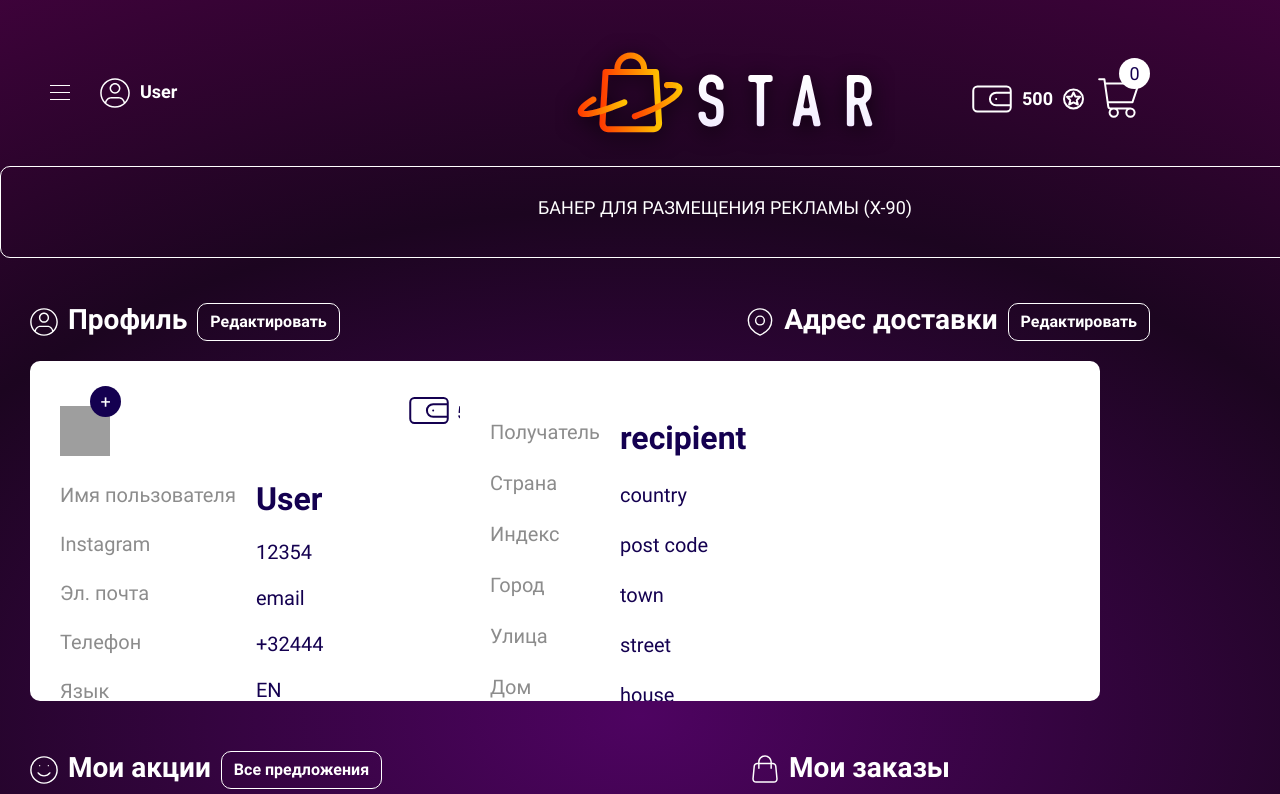
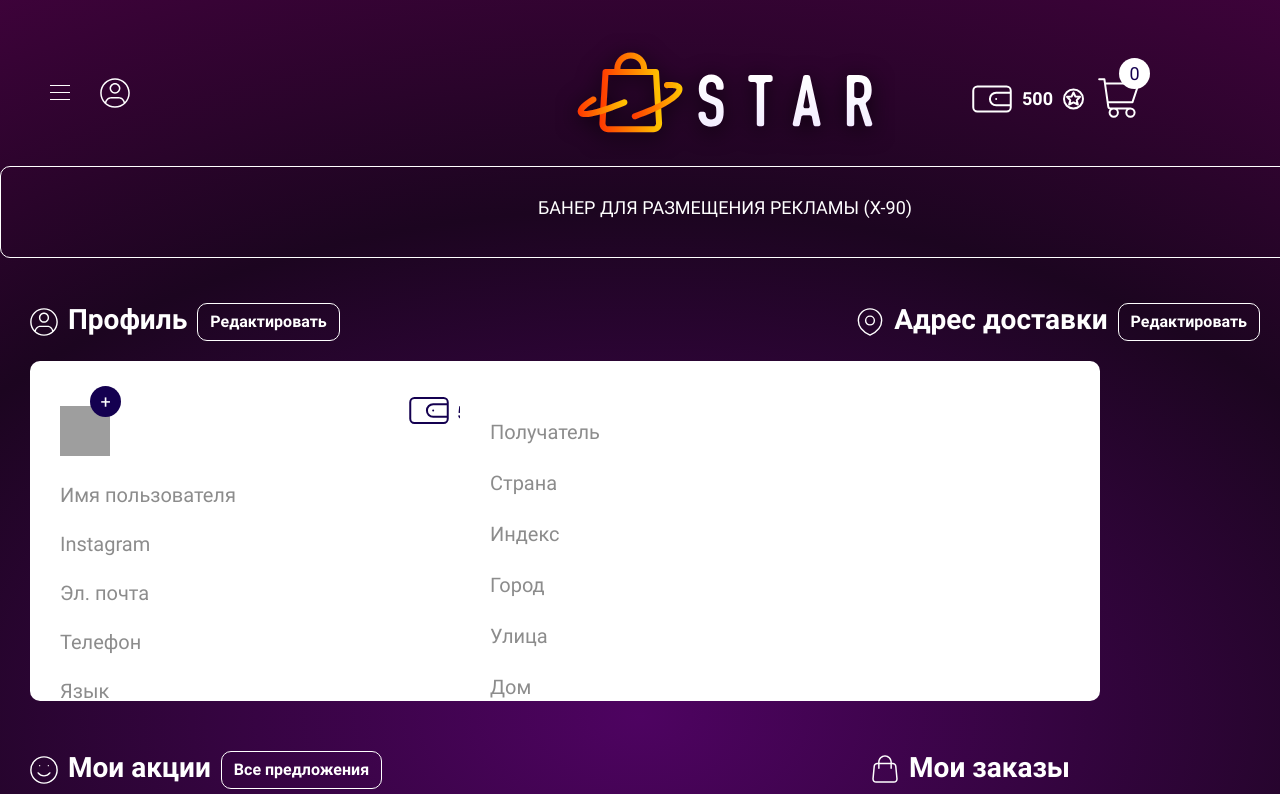
Before and after one commit to pulesos/star-one-test-web, a React (Create React App) app: page /profile in a window 1280 px wide. Shown: the top 794 px of the page. Built offline with nearby package versions, Linux system fonts and the light colour scheme; grey boxes are pictures that could not be loaded.

Commit message:
added some hook and added localstorage

```diff
--- a/src/App.jsx
+++ b/src/App.jsx
@@ -1,5 +1,6 @@
 import { useState } from 'react';
 import { Route, Routes } from 'react-router-dom';
+import useLocalStorage from './hooks/useLocalStorage';
 import './App.css';
 import data from './data/data'
 import Banner from './components/Banner/Banner';
@@ -18,19 +19,22 @@ import TopPricePage from './pages/TopPricePage/TopPricePage';
 import WinnersPage from './pages/WinnersPage/WinnersPage';
 import CategoriesDetailsPage from './pages/CategoriesDetailsPage/CategoriesDetailsPage';
 import DescriptionPage from './pages/DescriptionPage/DescriptionPage';
+import { useEffect } from 'react';
 
 function App() {
-  const [modalActive, setModalActive] = useState(false)
-  const [name, setName] = useState('User')
 
 
-  const [list, setList] = useState(data)
+
+  const [modalActive, setModalActive] = useState(false)
+  const [name, setName] = useLocalStorage('name')
+
+  const [list, setList] = useLocalStorage('data', data)
 
   const handleClick = (item) => {
     if (list.indexOf(item) !== -1) return
     setList([...list, item])
+
   }
-
 
 
   return (
--- a/src/components/CurrentEvents/CurrentEventsItem/CurrentEventsItem.jsx
+++ b/src/components/CurrentEvents/CurrentEventsItem/CurrentEventsItem.jsx
@@ -1,9 +1,11 @@
 import { useEffect, useState } from 'react'
+import useLocalStorage from '../../../hooks/useLocalStorage';
+
 import './CurrentEventsItem.scss'
 
 const CurrentEventsItem = () => {
 
-   const [timeLeft, setTimeLeft] = useState(5*60)
+    const [timeLeft, setTimeLeft] = useLocalStorage('timer',  5 * 60)
 
     const getPadTime = (time) => time.toString().padStart(2, '0')
 
@@ -12,13 +14,12 @@ const CurrentEventsItem = () => {
 
     useEffect(() => {
         const interval = setInterval(() => {
-            setTimeLeft((timeLeft) => (timeLeft >= 1 ? timeLeft - 1 : setDisabled(false) || 5*60))
+            setTimeLeft((timeLeft) => (timeLeft >= 1 ? timeLeft - 1 : setDisabled() ||  5 * 60))
         }, 1000)
         return () => clearInterval(interval)
     }, [])
 
-    const [appState, changeState] = useState({
-        // disabled: false,
+    const [appState, changeState] = useLocalStorage('CurrentEventsItem', {
         objects: [
             {id: 1, title: 'Apple iPhone 13 Pro Max 256Gb (небесно-голубой)', avatar: 'https://cdn-icons-png.flaticon.com/512/147/147144.png', statusItem: false},
             {id: 2, title: '500 Stars', avatar: 'https://cdn-icons-png.flaticon.com/512/147/147144.png', statusItem: false},
@@ -28,15 +29,11 @@ const CurrentEventsItem = () => {
 
 
     const toggleActive = (index) => {
-        let arrayCopy = [...appState.objects]
+        let arrayCopy = [...appState.objects];
+        arrayCopy[index].statusItem = !arrayCopy[index].statusItem;
+        changeState({...appState, objects: arrayCopy});
+      }
 
-        arrayCopy[index].statusItem
-            ? (arrayCopy[index].statusItem = false)
-            : (arrayCopy[index].statusItem = true)
-            setDisabled(true)
-
-            changeState({...appState, objects: arrayCopy})
-    }
 
     const toggleActiveStyles = (index) => {
         if (appState.objects[index].statusItem) {
@@ -54,7 +51,13 @@ const CurrentEventsItem = () => {
         }
     }
 
-    const [disabled, setDisabled] = useState(false)
+    const setDisabled = () => {
+        appState.objects.forEach((item, index) => {
+            if (item.statusItem) {
+                toggleActive(index);
+            }
+        });
+    }
 
     return (
         <>
@@ -77,11 +80,8 @@ const CurrentEventsItem = () => {
                         <span>{seconds}</span>
                     </div>
 
-
-                    <button className={toggleActiveStylesBtns(index)} onClick={() => toggleActive(index)} disabled={disabled}>СДЕЛАТЬ ХОД</button>
-
+                    <button className={toggleActiveStylesBtns(index)} onClick={() => toggleActive(index)} disabled={item.statusItem}>СДЕЛАТЬ ХОД</button>
                 </div>
-
             )}
             </div>
         </>
--- a/src/components/DeliveryAddress/DeliveryAddress.jsx
+++ b/src/components/DeliveryAddress/DeliveryAddress.jsx
@@ -1,18 +1,19 @@
 
 
 import { useState } from 'react'
+import useLocalStorage from '../../hooks/useLocalStorage';
 import './DeliveryAddress.scss'
 
 const DeliveryAddress = ({changeDelivery}) => {
-    const [recipient, setRecipient] = useState('recipient')
-    const [country, setCountry] = useState('country')
-    const [postCode, setPostCode] = useState('post code')
-    const [town, setTown] = useState('town')
-    const [street, setStreet] = useState('street')
-    const [house, setHouse] = useState('house')
-    const [apartment, setApartment] = useState('apartment')
-    const [phone, setPhone] = useState('phone')
-    const [email, setEmail] = useState('email')
+    const [recipient, setRecipient] = useLocalStorage('recipient')
+    const [country, setCountry] = useLocalStorage('country')
+    const [postCode, setPostCode] = useLocalStorage('post code')
+    const [town, setTown] = useLocalStorage('town')
+    const [street, setStreet] = useLocalStorage('street')
+    const [house, setHouse] = useLocalStorage('house')
+    const [apartment, setApartment] = useLocalStorage('apartment')
+    const [phone, setPhone] = useLocalStorage('phone')
+    const [email, setEmail] = useLocalStorage('email')
 
     return (
         <div className="address__wrapper">
--- a/src/components/Profile/Profile.jsx
+++ b/src/components/Profile/Profile.jsx
@@ -1,15 +1,16 @@
 import {Link} from 'react-router-dom'
+import useLocalStorage from '../../hooks/useLocalStorage';
 import starDark from '../../assets/images/star-dark.svg'
 import moneyDark from '../../assets/images/money-dark.svg'
 import './Profile.scss'
 import { useState } from 'react'
 
 const Profile = ({changeProfile, name, setName}) => {
-    const [instagram, setInstagram] = useState('12354')
-    const [email, setEmail] = useState('email')
-    const [phone, setPhone] = useState('+32444')
-    const [language, setLanguage] = useState('EN')
-    const [valute, setValute] = useState('RUB')
+    const [instagram, setInstagram] = useLocalStorage('instagram')
+    const [email, setEmail] = useLocalStorage('email')
+    const [phone, setPhone] = useLocalStorage('phone')
+    const [language, setLanguage] = useLocalStorage('language')
+    const [valute, setValute] = useLocalStorage('valute')
 
     return (
         <div className="profile__wrapper">
--- /dev/null
+++ b/src/hooks/useLocalStorage.jsx
@@ -0,0 +1,45 @@
+import {useState} from 'react'
+
+function useLocalStorage(key, initialValue) {
+    // State to store our value
+    // Pass initial state function to useState so logic is only executed once
+    const [storedValue, setStoredValue] = useState(() => {
+      if (typeof window === "undefined") {
+        return initialValue;
+      }
+
+      try {
+        // Get from local storage by key
+        const item = window.localStorage.getItem(key);
+        // Parse stored json or if none return initialValue
+        return item ? JSON.parse(item) : initialValue;
+      } catch (error) {
+        // If error also return initialValue
+        console.log(error);
+        return initialValue;
+      }
+    });
+
+    // Return a wrapped version of useState's setter function that ...
+    // ... persists the new value to localStorage.
+    const setValue = (value) => {
+      try {
+        // Allow value to be a function so we have same API as useState
+        const valueToStore =
+          value instanceof Function ? value(storedValue) : value;
+        // Save state
+        setStoredValue(valueToStore);
+        // Save to local storage
+        if (typeof window !== "undefined") {
+          window.localStorage.setItem(key, JSON.stringify(valueToStore));
+        }
+      } catch (error) {
+        // A more advanced implementation would handle the error case
+        console.log(error);
+      }
+    };
+
+    return [storedValue, setValue];
+  }
+
+  export default useLocalStorage
--- a/src/pages/ProfilePage/ProfilePage.scss
+++ b/src/pages/ProfilePage/ProfilePage.scss
@@ -1,9 +1,9 @@
 .events__title.address {
-    margin-right: 300px;
+    margin-right: 190px;
     float: right;
 }
 
 .events__title.myorders {
-    margin-right: 500px;
+    margin-right: 380px;
     float: right;
 }
```
Lines whose indentation alone changed are shown as unchanged.
